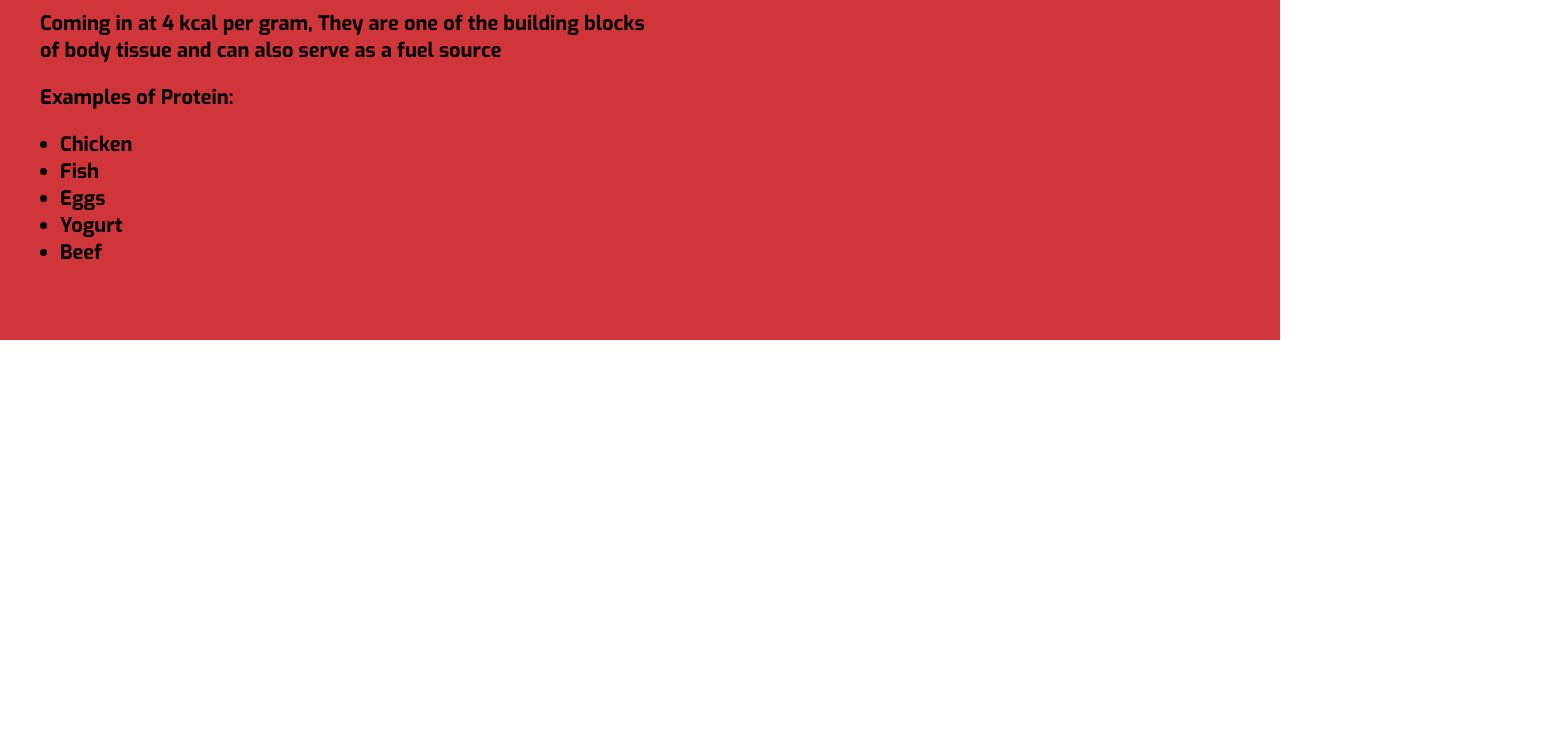
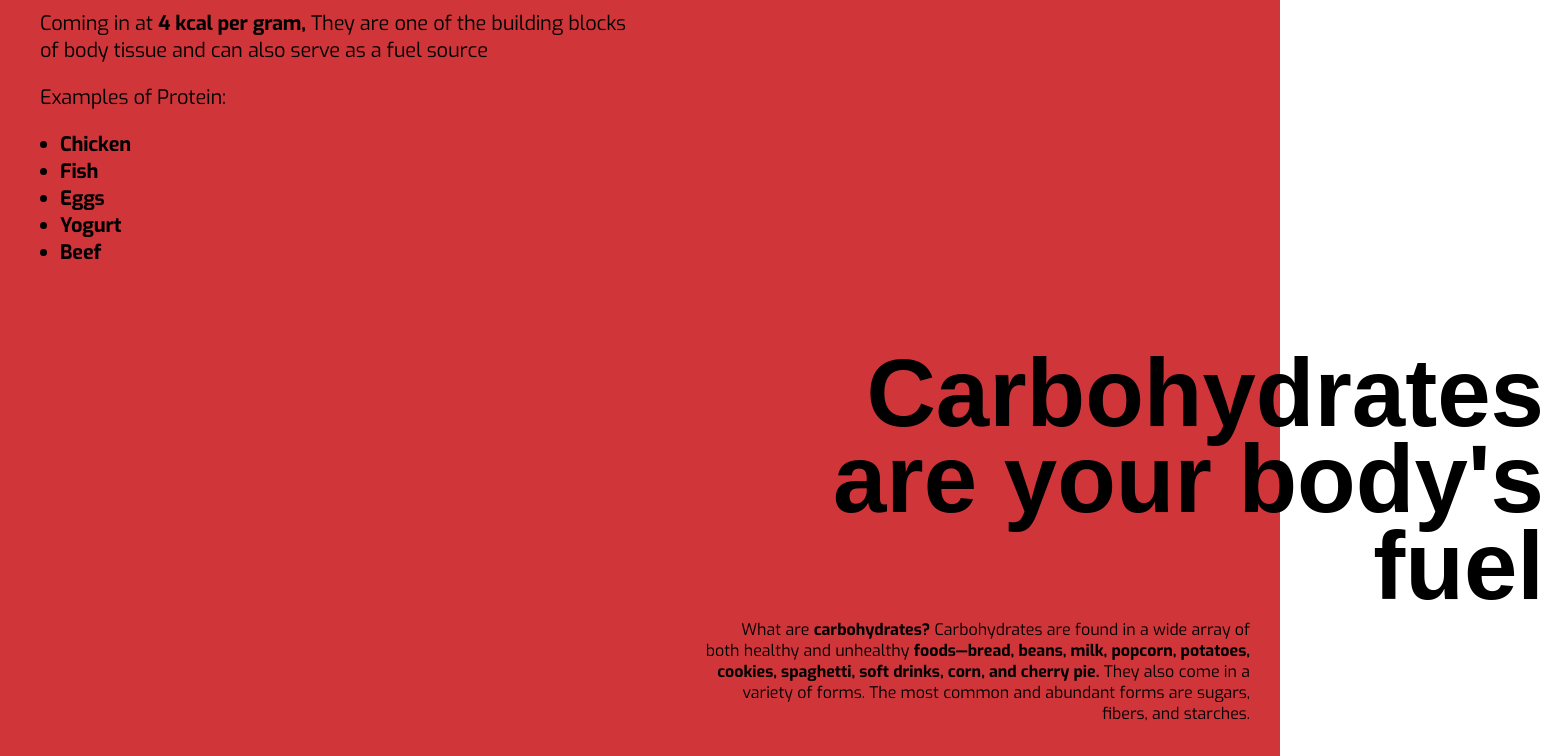
Before and after one commit to darianthao/ibulky, a React (Create React App) app: page / in a window 1280 px wide. Shown: the part 1060-1816 px from the top of the page, 1554 px wide, since content can reach past the window. Before the commit the page ends 1400 px from the top, so only its background shows below. Built offline with nearby package versions, Linux system fonts and the light colour scheme.

Commit message:
added carbohydrates container, changed header descriptions into paragraph using p tag

```diff
--- /dev/null
+++ b/src/components/Description/Carbohydrates/Carbohydrates.css
@@ -0,0 +1,24 @@
+.carbohydrates-context-container{
+    width: 100%;
+    position: relative;
+    background: #d0353a;
+    height: 600px;
+}
+
+.carbohydrates-context-container h1 {
+    width: 800px;
+    font-size: 6em;
+    margin-left: 30px;
+    padding: 10px;
+    line-height: .9em;
+    font-family: sans-serif;
+}
+
+.carbohydrates-description {
+    text-align: right;
+    margin-left: 55%;
+}
+
+.carbohydrates-description p {
+    margin-right: 30px;
+}
--- /dev/null
+++ b/src/components/Description/Carbohydrates/Carbohydrates.js
@@ -0,0 +1,21 @@
+import './Carbohydrates.css'
+
+function Carbohydrates() {
+    return (
+        <>
+            <div className="carbohydrates-context-container">
+                <div className="carbohydrates-description">
+                    <h1>Carbohydrates are your body's fuel</h1>
+                    <p>What are <strong>carbohydrates?</strong> Carbohydrates are found
+                        in a wide array of both healthy and unhealthy <strong>foods—bread,
+                        beans, milk, popcorn, potatoes, cookies, spaghetti, soft drinks,
+                        corn, and cherry pie.</strong> They also come in a variety of forms. The
+                        most common and abundant forms are sugars, fibers, and starches.
+                    </p>
+                </div>
+            </div>
+        </>
+    );
+}
+
+export default Carbohydrates;
--- a/src/components/Description/Description.js
+++ b/src/components/Description/Description.js
@@ -1,9 +1,11 @@
 import Protein from './Protein/Protein'
+import Carbohydrates from "./Carbohydrates/Carbohydrates";
 
 function Description() {
     return (
         <>
             <Protein/>
+            <Carbohydrates/>
         </>
     );
 }
--- a/src/components/Description/Protein/Protein.css
+++ b/src/components/Description/Protein/Protein.css
@@ -14,11 +14,12 @@
     font-family: sans-serif;
 }
 
-.protein-context-container h2{
+.protein-context-container p{
     margin-left: 30px;
     padding: 10px;
     font-size: 1.25rem;
     width: 607px;
+    letter-spacing: -0.01em;
 }
 
 .protein-context-container ul{
--- a/src/components/Description/Protein/Protein.js
+++ b/src/components/Description/Protein/Protein.js
@@ -2,23 +2,24 @@ import './Protein.css'
 
 function Protein() {
     return (
+        <>
         <div className="protein-context-container">
         <h1>Proteins are like Lego's</h1>
-                <h2>Coming in at 4 kcal per gram,
-                    They are one of the building blocks of body tissue
-                    and can also serve as a fuel source</h2>
-            <h2>Examples of Protein:
+                <p>Coming in at <strong>4 kcal per gram,</strong> They are one of the building blocks of body tissue
+                    and can also serve as a fuel source</p>
+            <p>Examples of Protein:
             <ul>
+                <strong>
                 <li>Chicken</li>
                 <li>Fish</li>
                 <li>Eggs</li>
                 <li>Yogurt</li>
                 <li>Beef</li>
+                </strong>
             </ul>
-            </h2>
-
-
+            </p>
         </div>
+    </>
     );
 }
 
```
